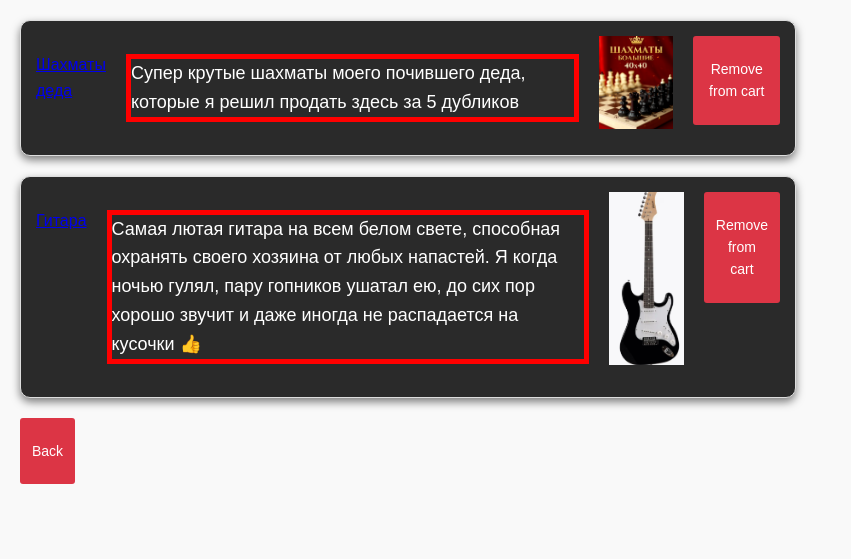
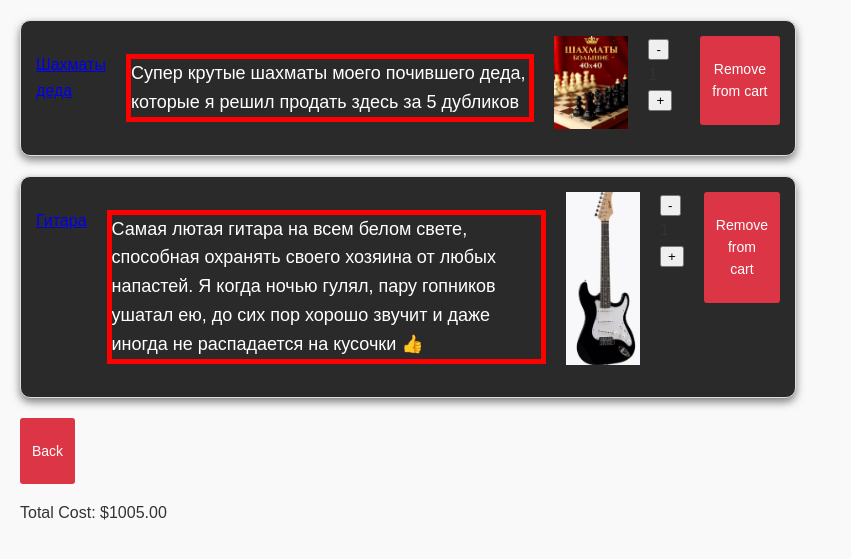
Before and after one commit to Xelleet/WB-from-China, a Django app: page /cart/ in a window 1280 px wide. Shown: the top 559 px of the page, without its empty margins (0-851 px from the left). Run offline with Django 4.2, Linux system fonts and the light colour scheme; a user stored in the database is signed in; data comes from the database, SQL or seed files in the repository.

Commit message:
we've tweaked it a bit and now we can increase or decrease the number of items in the cart (well, the cost increases or decreases accordingly in proportion to the cost of the product)

```diff
--- a/main/templates/cart.html
+++ b/main/templates/cart.html
@@ -14,7 +14,7 @@ body {
 }
 
 /* Style each product item */
-.product {
+.cart-item {
     border: 1px solid #ddd;
     border-radius: 5px;
     padding: 15px;
@@ -23,7 +23,7 @@ body {
     box-shadow: 0 2px 4px rgba(0, 0, 0, 0.1);
 }
 
-.product {
+.cart-item {
     display: flex;
     gap: 20px;
     width: 60%;
@@ -83,14 +83,73 @@ body {
     </style>
 </head>
 <body>
+    <div class ='cart'>
         {% for product in products %}
-        <div class="product"><!-- От -->
+            <div class="cart-item" data-product-id="{{ product.id }}" data-price="{{ product.price }}"><!-- От -->
                 <a href="{% url 'product' product.id %}"><p>{{ product.title }}</p></a>
                 <p class="product-description">{{ product.description }}</p>
                 <img src="{{product.image.url}}" alt="product img">
+                <div class="quantity-controls">
+                <button class="decrease-quantity">-</button>
+                <span class="quantity">1</span>
+                <button class="increase-quantity">+</button>
+                </div>
                 <a href="{% url 'remove_from_cart' product.id %}" class="remove-link"><p class="remove-link-text">Remove from cart</p></a>
             </div>
         {% endfor %}
         <a href="{% url 'index' %}" class="remove-link"><p class="remove-link-text">Back</p></a>
+        <p>Total Cost: $<span id="total-cost">0</span></p>
+    </div>
+<script>
+    document.addEventListener('DOMContentLoaded', () => {
+        console.log("Script loaded"); // Debugging line
+        const cart = document.querySelector('.cart');
+        const totalCostElement = document.getElementById('total-cost');
+        let totalCost = 0;
+
+        // Initialize total cost
+        updateTotalCost();
+
+        // Handle clicks on increase/decrease buttons
+        cart.addEventListener('click', (event) => {
+            const button = event.target;
+
+            // Check if the clicked button is a quantity control
+            if (button.classList.contains('increase-quantity') || button.classList.contains('decrease-quantity')) {
+                const cartItem = button.closest('.cart-item');
+                const price = parseFloat(cartItem.dataset.price);
+                const quantityElement = cartItem.querySelector('.quantity');
+                let quantity = parseInt(quantityElement.textContent);
+
+                // Update quantity based on button type
+                if (button.classList.contains('increase-quantity')) {
+                    quantity++;
+                } else if (button.classList.contains('decrease-quantity') && quantity > 1) {
+                    quantity--;
+                }
+
+                // Update the quantity in the UI
+                quantityElement.textContent = quantity;
+
+                // Recalculate total cost
+                updateTotalCost();
+            }
+        });
+
+        // Function to update total cost
+        function updateTotalCost() {
+            totalCost = 0;
+            const cartItems = cart.querySelectorAll('.cart-item');
+
+            cartItems.forEach((item) => {
+                const price = parseFloat(item.dataset.price);
+                const quantity = parseInt(item.querySelector('.quantity').textContent);
+                totalCost += price * quantity;
+            });
+
+            totalCostElement.textContent = totalCost.toFixed(2); // Format to 2 decimal places
+        }
+    });
+</script>
 </body>
 </html>
```
Lines whose indentation alone changed are shown as unchanged.
